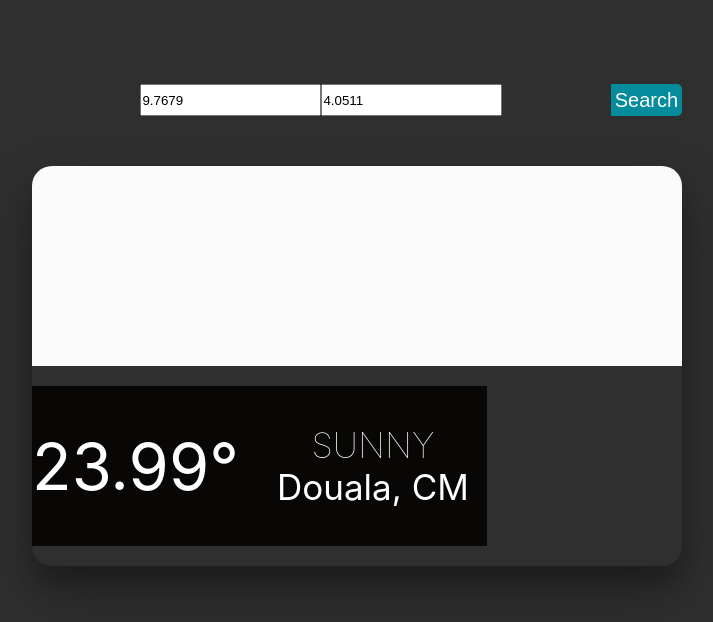
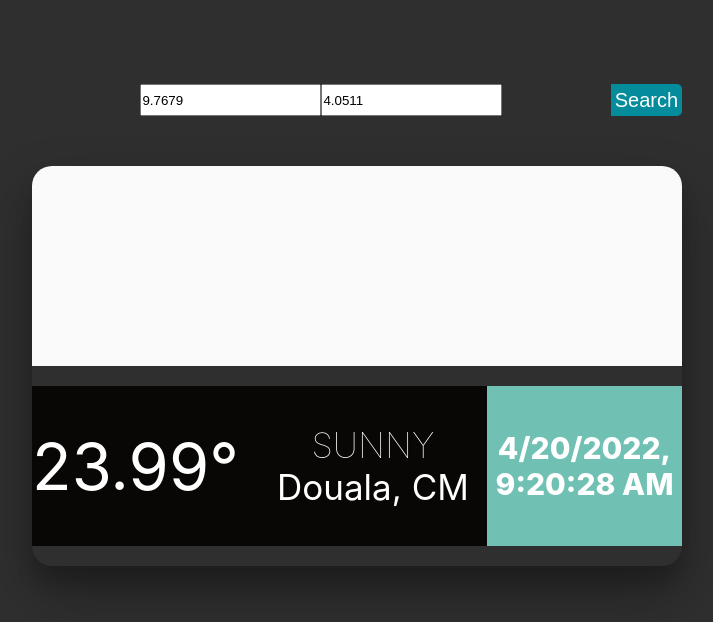
Before and after one commit to rigole/ReactJS-Applications, a React (Create React App) app in the folder weather-app/: page / in a window 1280 px wide. Shown: the top 622 px of the page, without its empty margins (283-996 px from the left). Built offline with nearby package versions, Linux system fonts and the light colour scheme; some icons are missing.

Commit message:
weather component styling

```diff
--- a/weather-app/src/components/WeatherDetails.js
+++ b/weather-app/src/components/WeatherDetails.js
@@ -16,6 +16,7 @@ function WeatherDetails(){
                         <div className="place">Douala, CM</div>
                     </div>
                 </div>
+                <div className="date">{new Date().toLocaleString()}</div>
             </article>
         </div>
     )
```
